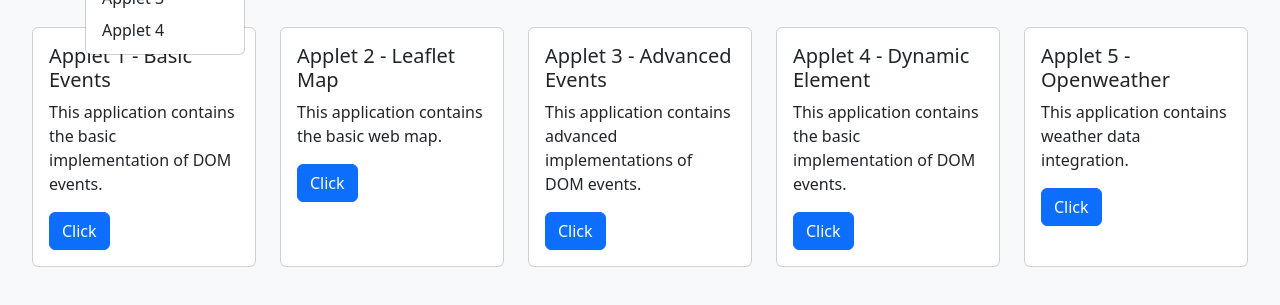
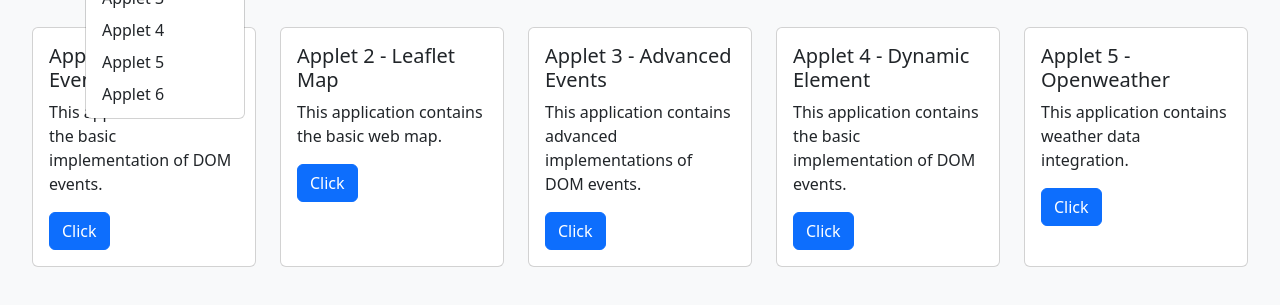
Before and after one commit to Wenielrana07/IT24B-NEW, a plain HTML site: page index.html in a window 1280 px wide. Both pictures are taken after a click on the button "Applets". Shown: the part 141-446 px from the top of the page. Drawn offline with nearby package versions, Linux system fonts and the light colour scheme.

Commit message:
updated index.html

```diff
--- a/index.html
+++ b/index.html
@@ -45,6 +45,8 @@
                             <li><a class="dropdown-item" href="applet-2/index.html">Applet 2</a></li>
                             <li><a class="dropdown-item" href="applet-3/index.html">Applet 3</a></li>
                             <li><a class="dropdown-item" href="applet-4/index.html">Applet 4</a></li>
+                            <li><a class="dropdown-item" href="applet-4/index.html">Applet 5</a></li>
+                            <li><a class="dropdown-item" href="applet-4/index.html">Applet 6</a></li>
                         </ul>
                     </li>
                     <li class="nav-item">
```
